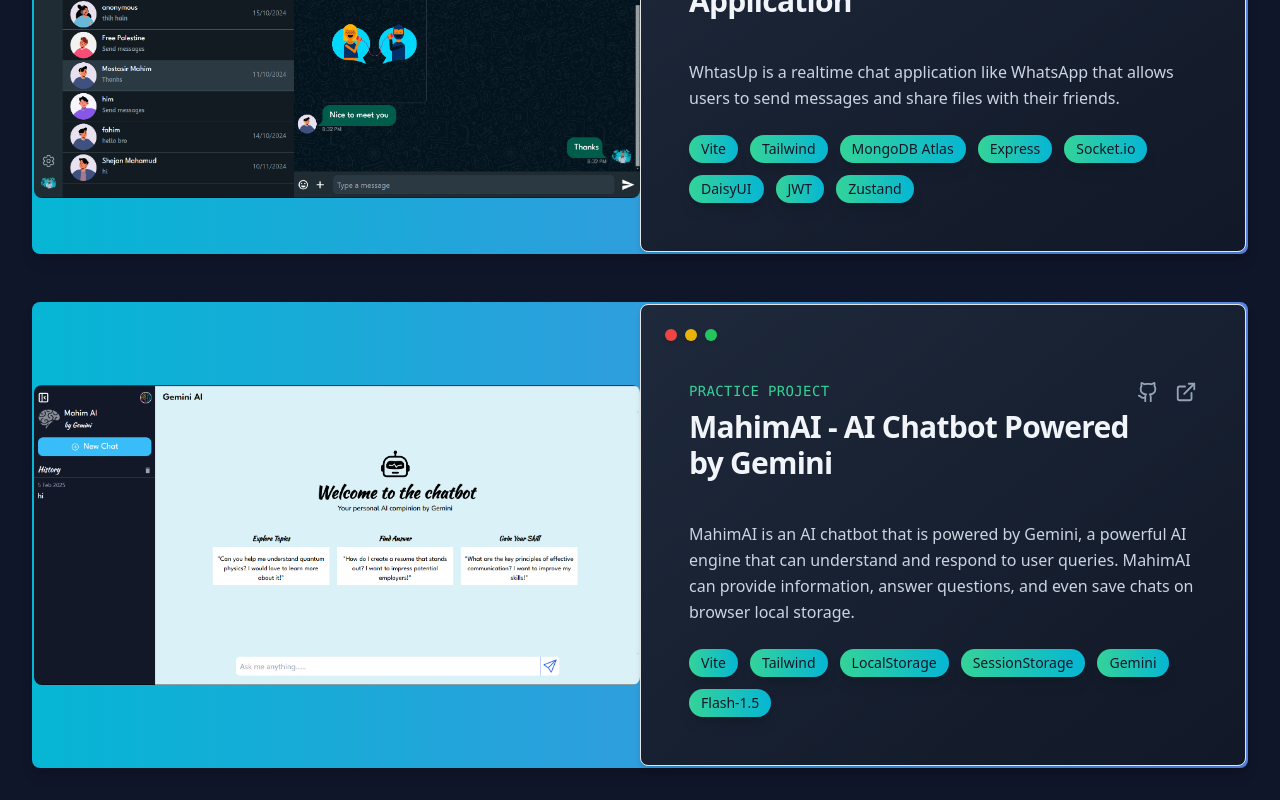
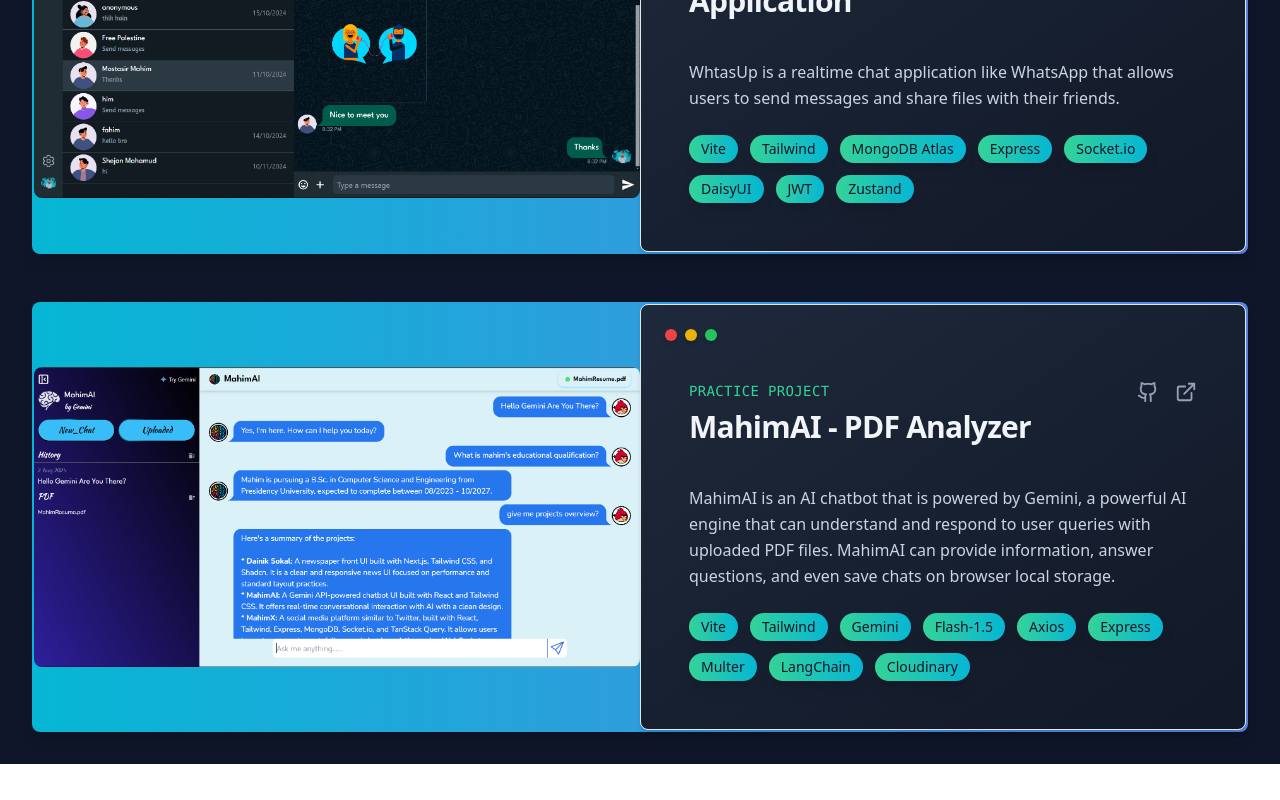
Before and after one commit to MostasirMahim/me, a React (Vite) app: page /projects in a window 1280 px wide. Shown: the part 1800-2600 px from the top of the page. After the commit the page ends 2564 px from the top, so only its background shows below. Built offline with nearby package versions, Linux system fonts and the light colour scheme.

Commit message:
Agust 1st updated

```diff
--- a/src/App.jsx
+++ b/src/App.jsx
@@ -1,4 +1,4 @@
-import { useEffect, useState } from "react";
+import { useState } from "react";
 import Hero from "./components/Hero";
 import "./assets/css/index.css";
 import Header from "./components/Header";
@@ -11,16 +11,17 @@
 
 export default function App() {
   const [isOnePage, setIsOnePage] = useState(false); // Toggle state
-  useEffect(() => {
-    const mediaQuery = window.matchMedia("(max-width: 639px)");
-    const handleChange = (e) => setIsOnePage(e.matches);
 
-    // Initial check
-    setIsOnePage(mediaQuery.matches);
-    mediaQuery.addEventListener("change", handleChange);
+  // useEffect(() => {
+  //   const mediaQuery = window.matchMedia("(max-width: 639px)");
+  //   const handleChange = (e) => setIsOnePage(e.matches);
 
-    return () => mediaQuery.removeEventListener("change", handleChange);
-  }, []);
+  //   // Initial check
+  //   setIsOnePage(mediaQuery.matches);
+  //   mediaQuery.addEventListener("change", handleChange);
+
+  //   return () => mediaQuery.removeEventListener("change", handleChange);
+  // }, []);
   return (
     <>
       <Header />
--- a/src/components/Hero.jsx
+++ b/src/components/Hero.jsx
@@ -64,7 +64,7 @@
         'React', 'NextJS', 'Socket.io', 'ExpressJS',
         'TypeScript', 'TailwindCSS', 'Tanstack Query',
         'PostgreSQL', 'MongoDB', 'Prisma', 'MongoShell',
-        'Git', 'Zustand', 'Clerk', 'Formik', 'Shadcn', 'DaisyUI',
+        'Git', 'Docker', 'Clerk', 'Neon', 'Shadcn', 'DaisyUI',
     ],
     hardWorker: true,
     quickLearner: true,
@@ -166,7 +166,7 @@
 
                 {/* CV Button */}
                 <a
-                  href="https://drive.google.com/file/d/1RNK88UlYtqJqfrNp8yN5bqhlYrvT-IOV/view?usp=sharing"
+                  href="https://drive.google.com/file/d/10wDI5jKNSOfzgf82aLNo5C2EkUv4Mp9J/view?usp=sharing"
                   className="w-1/3 group relative inline-flex items-center justify-center gap-3 p-0.5 rounded-xl bg-gradient-to-r from-pink-600 to-purple-500 transition-all duration-300 hover:scale-105 hover:shadow-[0_0_2rem_-0.5rem_#60A5FA]"
                 >
                   <span className="block w-full px-6 sm:px-8 py-3 sm:py-4 rounded-[11px] bg-gray-900 border border-gray-700/50 transition-all duration-300 group-hover:bg-gradient-to-r group-hover:from-pink-500 group-hover:to-purple-600">
--- a/src/components/Projects.jsx
+++ b/src/components/Projects.jsx
@@ -102,20 +102,23 @@
       featured: false,
     },
     {
-      title: "MahimAI - AI Chatbot Powered by Gemini",
+      title: "MahimAI - PDF Analyzer",
       description:
-        "MahimAI is an AI chatbot that is powered by Gemini, a powerful AI engine that can understand and respond to user queries. MahimAI can provide information, answer questions, and even save chats on browser local storage.",
+        "MahimAI is an AI chatbot that is powered by Gemini, a powerful AI engine that can understand and respond to user queries with uploaded PDF files. MahimAI can provide information, answer questions, and even save chats on browser local storage.",
       tags: [
         "Vite",
         "Tailwind",
-        "LocalStorage",
-        "SessionStorage",
         "Gemini",
         "Flash-1.5",
+        "Axios",
+        "Express",
+        "Multer",
+        "LangChain",
+        "Cloudinary",
       ],
       links: {
-        github: "https://github.com/MostasirMahim/Chatbot",
-        demo: "https://mahimai.netlify.app",
+        github: "https://github.com/MostasirMahim",
+        demo: "https://mahimai.onrender.com",
       },
       image: mahimai,
       featured: false,
--- a/src/components/Skills.jsx
+++ b/src/components/Skills.jsx
@@ -56,7 +56,7 @@
       icon: Cloud,
       title: "Cloud & DevOps",
       color: "text-orange-400",
-      skills: ["Render", "Vercel", "Netlify", "Git", "GitHub"],
+      skills: ["Render", "Vercel", "Netlify", "GitHub"],
     },
     {
       icon: Cpu,
@@ -70,6 +70,8 @@
         "Firebase",
         "Vercel",
         "Vite",
+        "Docker",
+        "Git",
       ],
     },
     {
```
Also changed, not shown: src/assets/images/mahimai.png.
